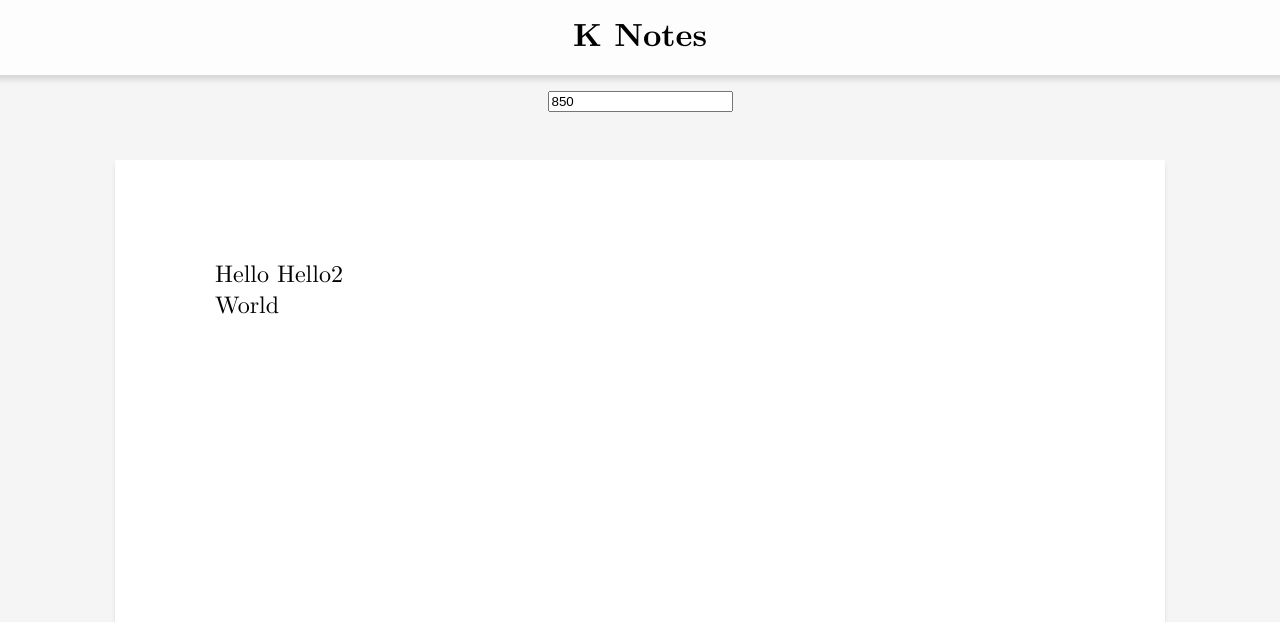
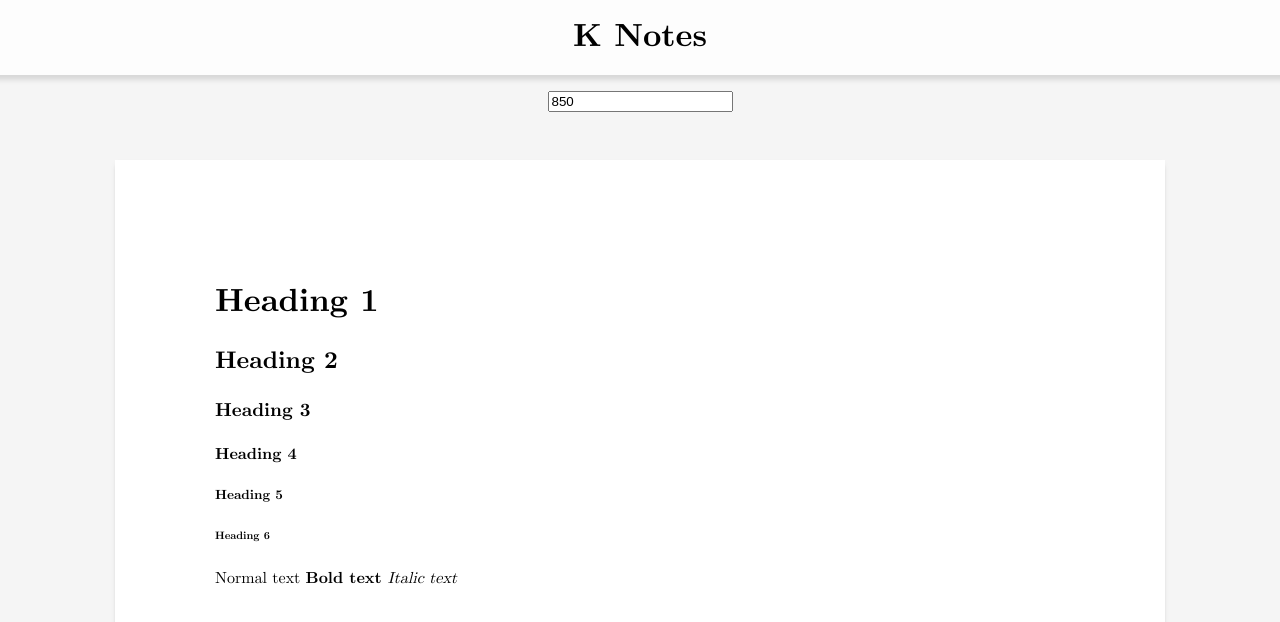
Before and after one commit to czoop/k-notes, a Svelte app: page / in a window 1280 px wide. Shown: the top 622 px of the page. Built offline with nearby package versions, Linux system fonts and the light colour scheme.

Commit message:
Created new rendering method

```diff
--- a/src/components/PageContent.svelte
+++ b/src/components/PageContent.svelte
@@ -1,119 +1,54 @@
 <script>
     import { tick, onDestroy, onMount } from "svelte"
-    import findIndex from "lodash/findIndex"
-    import lodash_range from "lodash/range"
+    import { h1, h2, h3, h4, h5, h6, span } from "./TypeMappings"
 
-    // *** VARIABLES ***
     let content = [
-        {
-            parts: [
-                { text: "Hello", classes: [] },
-                { text: " Hello2", classes: [] },
-            ],
-        },
-        { parts: [{ text: "World", classes: [] }] },
+        { text: "Heading 1", type: "h1" },
+        { text: "Heading 2", type: "h2" },
+        { text: "Heading 3", type: "h3" },
+        { text: "Heading 4", type: "h4" },
+        { text: "Heading 5", type: "h5" },
+        { text: "Heading 6", type: "h6" },
+        { text: "Normal text ", type: "span" },
+        { text: "Bold text ", type: "span", classes: ["bold"] },
+        { text: "Italic text", type: "span", classes: ["italics"] },
     ]
-
-    /** @type {HTMLDivElement} */
-    let parentEl = null
-
-    // *** LOGS ***
-    $: console.log("content", content)
-
-    // *** FUNCTIONS ***
-
-    /** Handles populating the information when the page is first created */
-    onMount(() => {
-        // Insert any saved text
-        for (let i = 0; i < content.length; i++) {
-            let div = document.createElement("div")
-            for (let j = 0; j < content[i].parts.length; j++) {
-                let span = document.createElement("span")
-                span.textContent = content[i].parts[j].text
-                span.classList = content[i].parts[j].classes
-                div.appendChild(span)
-            }
-            parentEl.appendChild(div)
-        }
-    })
-
-    /** @param {Event} event */
-    async function handleInput(event) {
-        let children = parentEl.children
-        let new_content = []
-
-        // Rare case - When there's only one line of text
-        if (
-            Array.prototype.findIndex.call(
-                children,
-                c => c instanceof HTMLDivElement
-            ) === -1
-        ) {
-            children = parentEl.childNodes
-        }
-
-        // Go through the child divs and populate content with the info
-        for (let i = 0; i < children.length; i++) {
-            let div = children[i]
-            for (let j = 0; j < div.children.length; j++) {
-                let span = children[i].children[j]
-                new_content[i] = {
-                    parts: [
-                        { text: span.textContent, classes: span.classList },
-                    ],
-                }
-            }
-        }
-
-        content = new_content
-    }
-
-    /** @param {KeyboardEvent} event */
-    function handleKeydown(event) {
-        if (event.key === "b") {
-            let selection = window.getSelection()
-
-            if (selection.isCollapsed) {
-                return
-            }
-
-            event.preventDefault()
-
-            let range = selection.getRangeAt(0)
-            let children = parentEl.children
-            console.log(children, range.startContainer, range.endContainer)
-            let startDiv = range.startContainer.parentElement
-            let endDiv = range.endContainer.parentElement
-            let startDivIndex = findIndex(children, c => c === startDiv)
-            let endDivIndex = findIndex(children, c => c === endDiv)
-            console.log(startDivIndex, endDivIndex)
-
-            let indexesInBetween = lodash_range(startDivIndex + 1, endDivIndex)
-
-            let extract = range.extractContents()
-            console.log(extract)
-        }
-    }
 </script>
 
 <style>
     div {
-        outline: none;
+        /* outline: none; */
         overflow-wrap: break-word;
     }
 
     .parent {
-        font-size: 1.5rem;
     }
 
     .bold {
         font-weight: bold;
     }
+
+    .italics {
+        font-style: italic;
+    }
 </style>
 
-<div
-    bind:this={parentEl}
-    class="parent"
-    contenteditable="true"
-    on:input={handleInput}
-    on:keydown={handleKeydown} />
+<div class="parent">
+    {#each content as { text, type, classes }}
+        {#if type === span}
+            <span class={classes}>{text}</span>
+        {:else if type === h1}
+            <h1>{text}</h1>
+        {:else if type === h2}
+            <h2>{text}</h2>
+        {:else if type === h3}
+            <h3>{text}</h3>
+        {:else if type === h4}
+            <h4>{text}</h4>
+        {:else if type === h5}
+            <h5>{text}</h5>
+        {:else if type === h6}
+            <h6>{text}</h6>
+        {/if}
+    {/each}
+</div>
--- /dev/null
+++ b/src/components/TypeMappings.js
@@ -0,0 +1,10 @@
+const h1 = "h1"
+const h2 = "h2"
+const h3 = "h3"
+const h4 = "h4"
+const h5 = "h5"
+const h6 = "h6"
+
+const span = "span"
+
+export { h1, h2, h3, h4, h5, h6, span }
```
